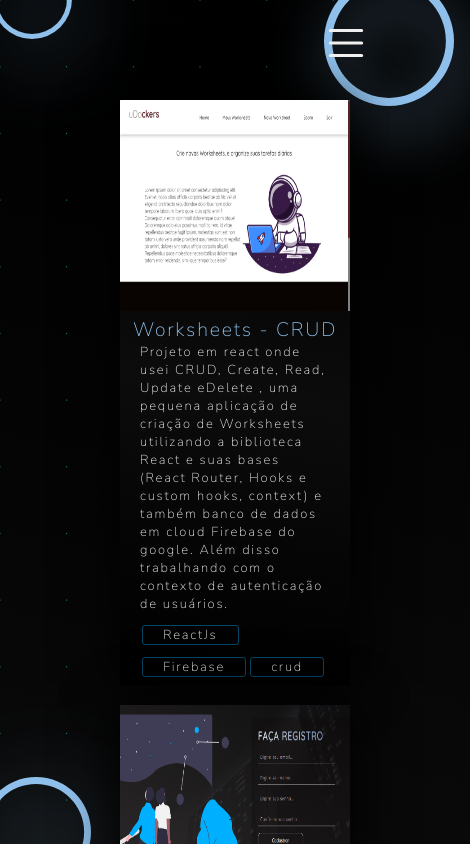
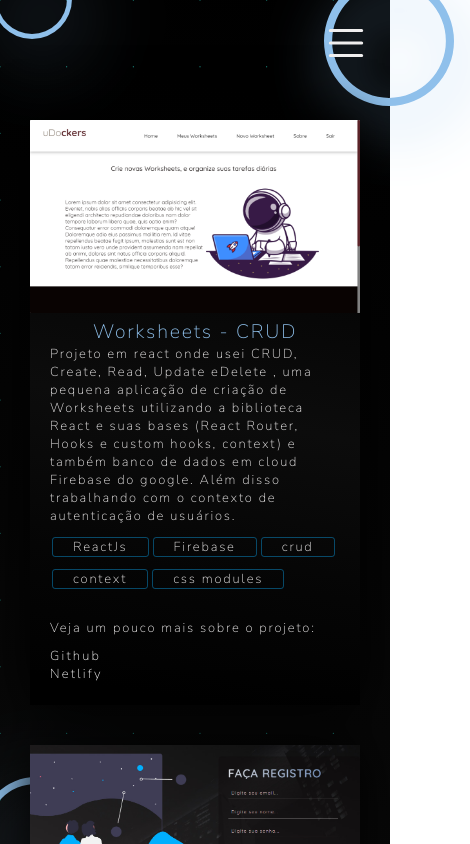
Before and after one commit to MarceloDevCruz/portfolio-reactJs, a React (Vite) app: page /projects in a window 390 px wide. Shown: the top 844 px of the page, 470 px wide, since content can reach past the window. Built offline with nearby package versions, Linux system fonts and the light colour scheme; the HTML template or start-up script is replaced by a standard one.

Commit message:
style: finalizando responsividade projeto

```diff
--- a/src/components/project/Project.jsx
+++ b/src/components/project/Project.jsx
@@ -20,7 +20,7 @@ const Project = ({ project }) => {
         <Links>
           <p>{project.about}</p>
           {project.links.map((link, i) => (
-            <a target="_blank" href={link}>
+            <a key={i} target="_blank" href={link}>
               {project.link_name[i]}
             </a>
           ))}
--- a/src/components/project/styled.js
+++ b/src/components/project/styled.js
@@ -1,7 +1,7 @@
 import styled from 'styled-components';
 
 export const Container = styled.div`
-  margin: 0 2rem;
+  margin: 4rem 2rem 0;
   background-image: linear-gradient(
     10deg,
     black,
@@ -13,7 +13,6 @@ export const Container = styled.div`
   box-shadow: 0 0 5rem black;
   font-size: 1.4rem;
   height: 58.5rem;
-  margin-top: 2rem;
   overflow-y: auto;
 
   @media only screen and (max-width: 1700px) {
@@ -27,7 +26,11 @@ export const Container = styled.div`
 
   img {
     width: 100%;
-    height: 25vh;
+    max-height: 25vh;
+
+    @media only screen and (max-height: 1050px) {
+      max-height: 27rem;
+    }
   }
 
   h2 {
--- a/src/pages/projects/styled.js
+++ b/src/pages/projects/styled.js
@@ -11,6 +11,14 @@ export const Container = styled.section`
 
   @media only screen and (max-width: 1700px) {
     padding: 8rem 10rem 0;
+  }
+
+  @media only screen and (max-width: 600px) {
+    padding: 8rem 5rem 0;
+  }
+
+  @media only screen and (max-width: 400px) {
+    padding: 8rem 1rem 0;
   }
 `;
 
```
